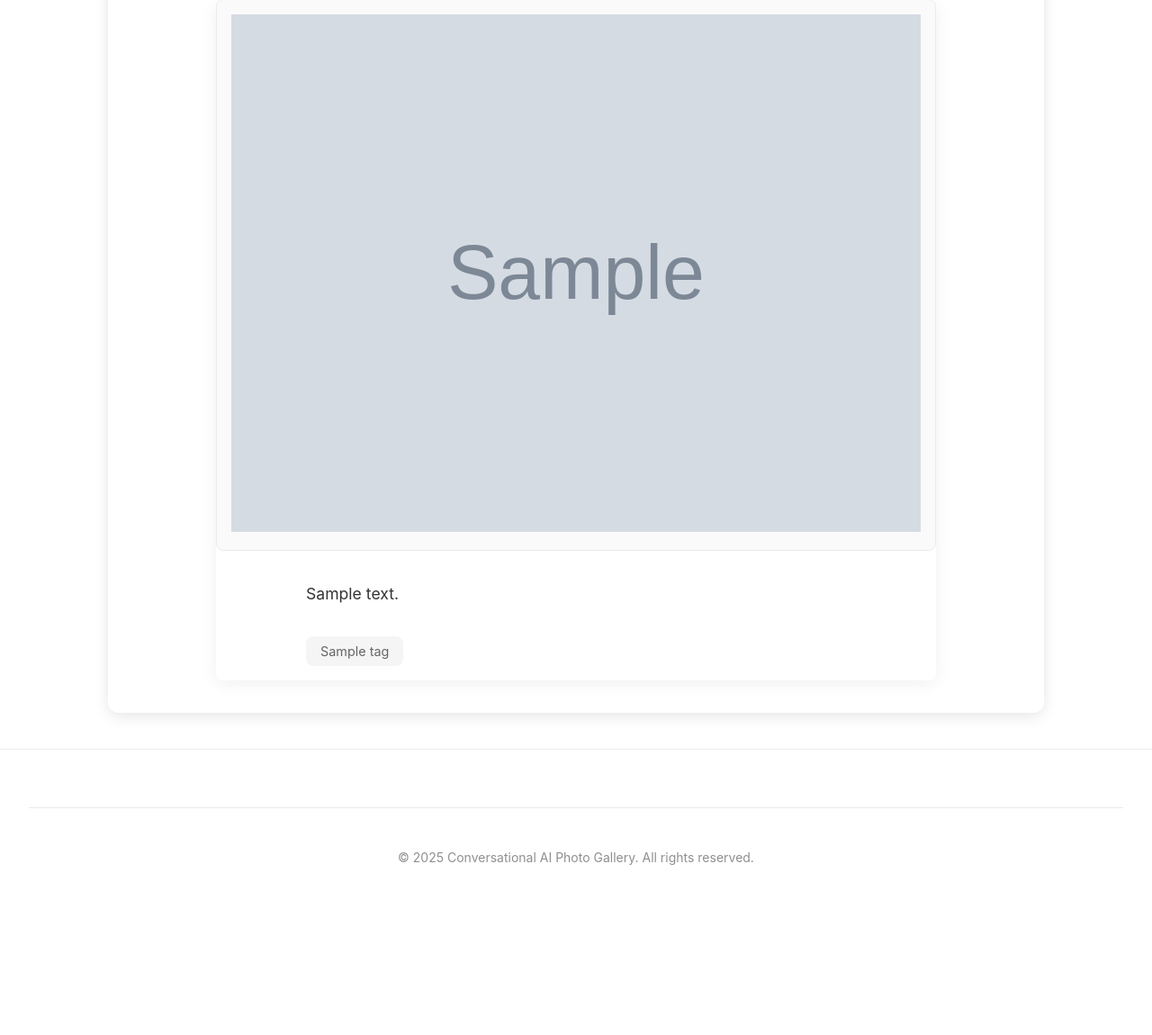
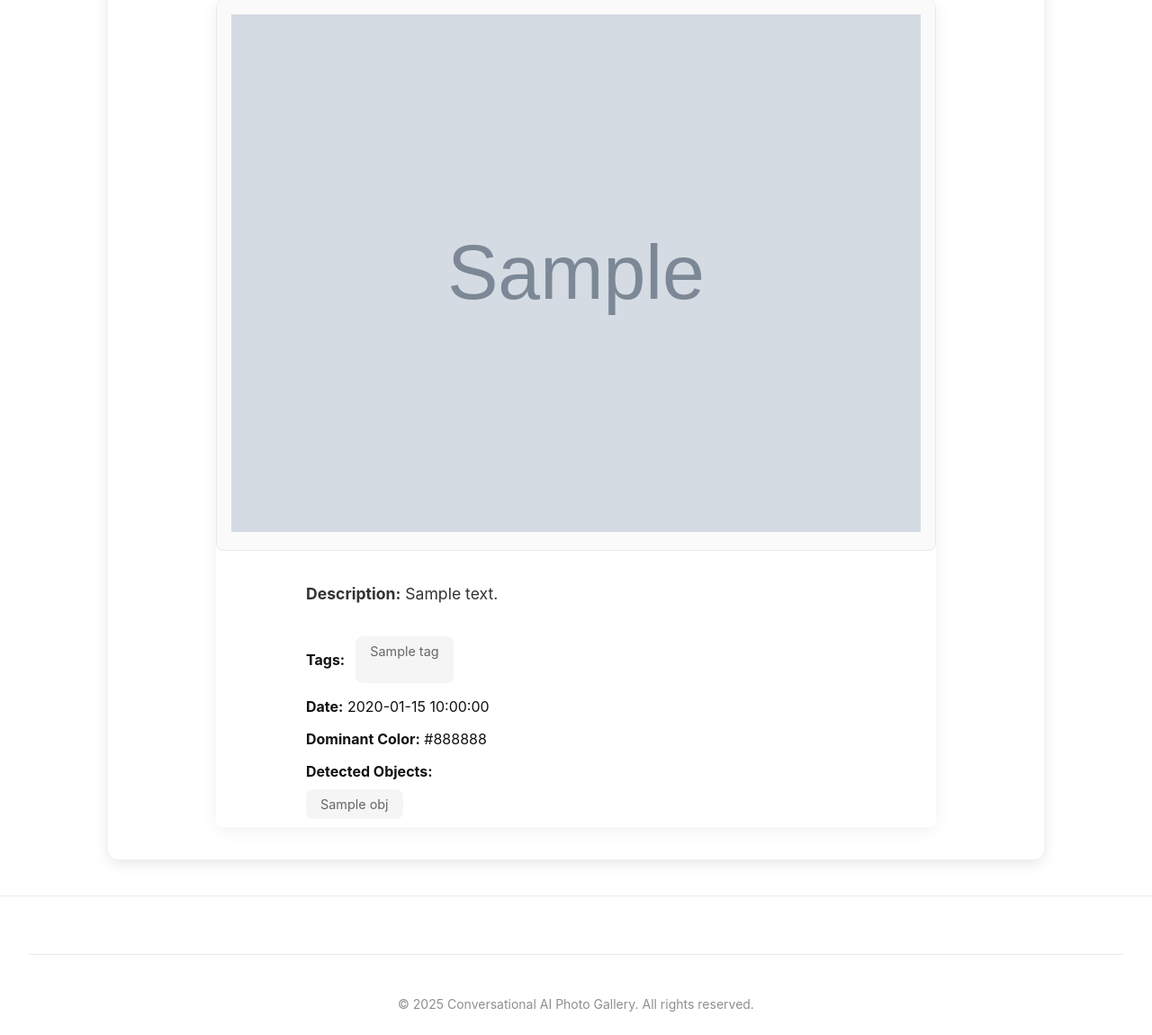
Before and after one commit to pritamgold/Conversational-Memory-Bot, a FastAPI app: template conversational_photo_gallery/templates/image_viewer.html in a window 1280 px wide. Shown: the part 214-1364 px from the top of the page at 90% size. Before the commit the page ends 1175 px from the top, so only its background shows below. Run offline with FastAPI, Linux system fonts and the light colour scheme; the template is opened without the code that fills it: most values are stand-ins (such as "Sample title", 1, 10 or a date in 2020); grey boxes marked "Sample" are stand-in pictures.

Commit message:
feat(image-viewer): add full metadata to image viewer
Update image_viewer.py and image_viewer.html to show all ChromaDB metadata.

Refs: #556305

```diff
--- a/conversational_photo_gallery/templates/image_viewer.html
+++ b/conversational_photo_gallery/templates/image_viewer.html
@@ -25,14 +25,36 @@
             <div class="image-info">
                 {% if image.description %}
                 <div class="description">
-                    <p>{{ image.description }}</p>
+                    <p><strong>Description:</strong> {{ image.description }}</p>
                 </div>
                 {% endif %}
 
                 {% if image.tags %}
                 <div class="tags">
+                    <p><strong>Tags:</strong></p>
                     {% for tag in image.tags %}
                     <span class="tag">{{ tag }}</span>
+                    {% endfor %}
+                </div>
+                {% endif %}
+
+                {% if image.date %}
+                <div class="date">
+                    <p><strong>Date:</strong> {{ image.date }}</p>
+                </div>
+                {% endif %}
+
+                {% if image.dominant_color %}
+                <div class="dominant-color">
+                    <p><strong>Dominant Color:</strong> {{ image.dominant_color }}</p>
+                </div>
+                {% endif %}
+
+                {% if image.objects %}
+                <div class="objects">
+                    <p><strong>Detected Objects:</strong></p>
+                    {% for obj in image.objects %}
+                    <span class="tag">{{ obj }}</span>
                     {% endfor %}
                 </div>
                 {% endif %}
```
Also changed, not shown: conversational_photo_gallery/routes/image_viewer.py (+44 -29 lines).
